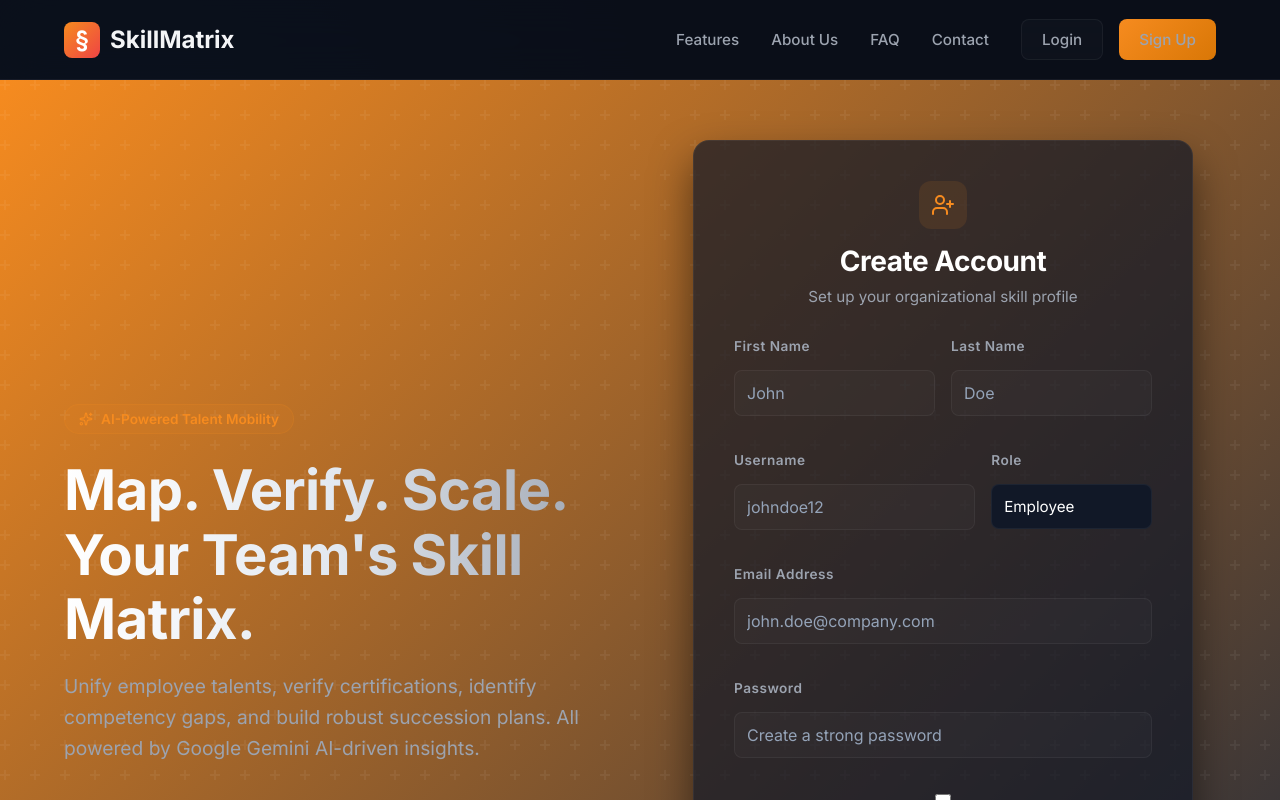
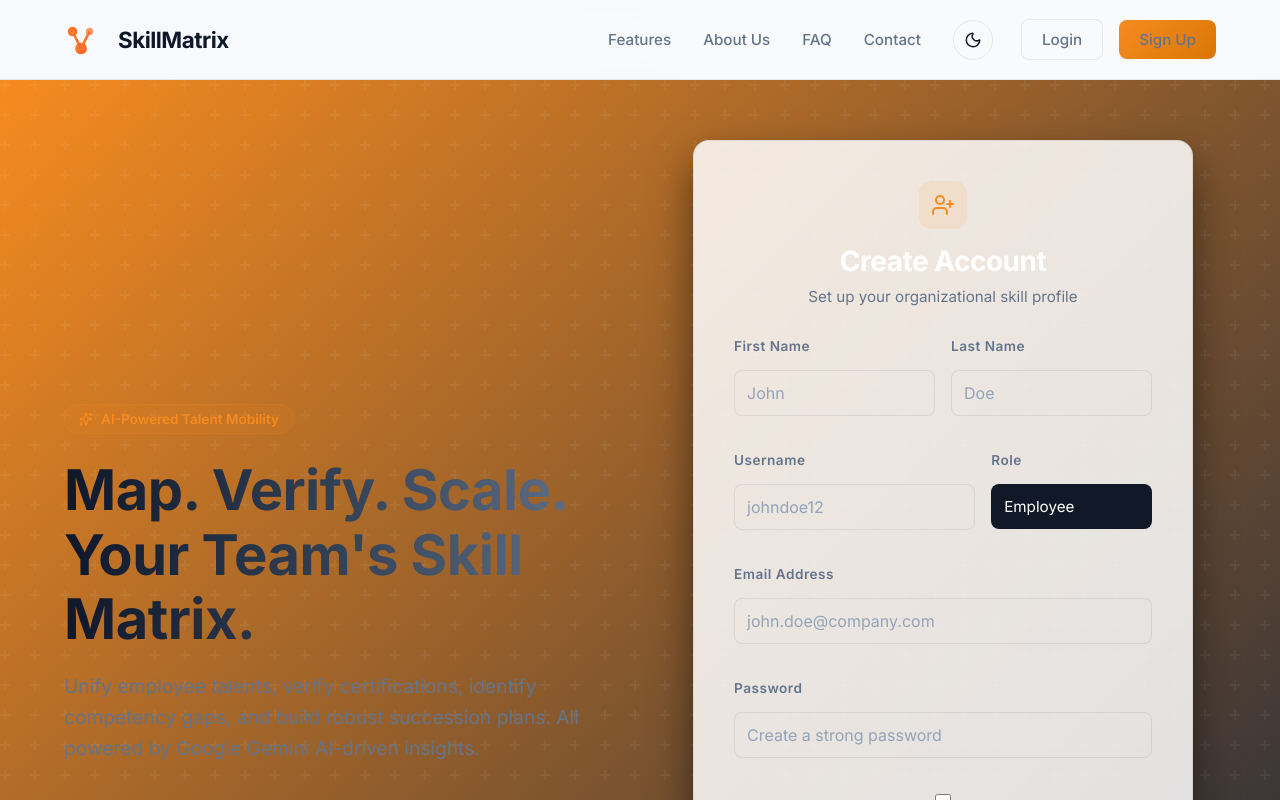
Before and after one commit to imlagat/Employee_skills_system, a React app in the folder frontend/: page /signup in a window 1280 px wide. Shown: the top 800 px of the page. Built offline with nearby package versions, Linux system fonts and the light colour scheme; no server answers; the HTML template or start-up script is replaced by a standard one; a web font is replaced by a local one.

Commit message:
Implement system-wide Light & Dark mode support and add brand SVG logo to the headers

```diff
--- a/frontend/src/components/Topbar.jsx
+++ b/frontend/src/components/Topbar.jsx
@@ -1,12 +1,14 @@
 import React, { useContext, useState, useEffect, useRef } from 'react';
 import { Link, useNavigate } from 'react-router-dom';
-import { Search, LogOut, Menu, Bell, Users } from 'lucide-react';
+import { Search, LogOut, Menu, Bell, Users, Sun, Moon } from 'lucide-react';
 import { AuthContext } from '../context/AuthContext';
+import { ThemeContext } from '../context/ThemeContext';
 import api from '../api/axios';
 import './Topbar.css';
 
 const Topbar = ({ toggleSidebar }) => {
   const { user, logout } = useContext(AuthContext);
+  const { theme, toggleTheme } = useContext(ThemeContext);
   const navigate = useNavigate();
 
   const [searchQuery, setSearchQuery] = useState('');
@@ -144,8 +146,33 @@
         </div>
       </div>
 
-      <div className="topbar-right">
-        <Link to="/admin/notifications" className="notification-btn" title="Notifications" style={{ color: 'inherit', textDecoration: 'none', position: 'relative', display: 'flex', alignItems: 'center' }}>
+      <div className="topbar-right" style={{ display: 'flex', alignItems: 'center' }}>
+        <button
+          onClick={toggleTheme}
+          className="theme-toggle-btn"
+          aria-label="Toggle theme"
+          style={{
+            background: 'transparent',
+            border: 'none',
+            borderRadius: '50%',
+            width: '36px',
+            height: '36px',
+            display: 'inline-flex',
+            alignItems: 'center',
+            justifyContent: 'center',
+            cursor: 'pointer',
+            color: 'var(--text-main)',
+            transition: 'background 0.2s',
+            marginRight: '16px',
+            outline: 'none'
+          }}
+          onMouseEnter={(e) => e.currentTarget.style.background = 'rgba(255,255,255,0.05)'}
+          onMouseLeave={(e) => e.currentTarget.style.background = 'transparent'}
+        >
+          {theme === 'dark' ? <Sun size={18} /> : <Moon size={18} />}
+        </button>
+
+        <Link to="/admin/notifications" className="notification-btn" title="Notifications" style={{ color: 'inherit', textDecoration: 'none', position: 'relative', display: 'flex', alignItems: 'center', marginRight: '16px' }}>
           <Bell size={20} className="bell-icon" />
           {unreadCount > 0 && (
             <span className="notification-dot">
--- /dev/null
+++ b/frontend/src/context/ThemeContext.jsx
@@ -0,0 +1,28 @@
+import React, { createContext, useState, useEffect } from 'react';
+
+export const ThemeContext = createContext();
+
+export const ThemeProvider = ({ children }) => {
+  // Check localStorage, fall back to default 'dark' or system preferences
+  const [theme, setTheme] = useState(() => {
+    const saved = localStorage.getItem('theme');
+    if (saved) return saved;
+    return window.matchMedia('(prefers-color-scheme: light)').matches ? 'light' : 'dark';
+  });
+
+  useEffect(() => {
+    // Apply theme dataset to document element
+    document.documentElement.setAttribute('data-theme', theme);
+    localStorage.setItem('theme', theme);
+  }, [theme]);
+
+  const toggleTheme = () => {
+    setTheme(prev => (prev === 'dark' ? 'light' : 'dark'));
+  };
+
+  return (
+    <ThemeContext.Provider value={{ theme, toggleTheme }}>
+      {children}
+    </ThemeContext.Provider>
+  );
+};
--- a/frontend/src/main.jsx
+++ b/frontend/src/main.jsx
@@ -3,6 +3,7 @@
 import { BrowserRouter } from 'react-router-dom'
 import { GoogleOAuthProvider } from '@react-oauth/google'
 import { AuthProvider } from './context/AuthContext'
+import { ThemeProvider } from './context/ThemeContext'
 import './index.css'
 import App from './App.jsx'
 
@@ -11,7 +12,9 @@
     <BrowserRouter>
       <GoogleOAuthProvider clientId="228395948193-uqfmetourjehvje0s2pcvj1svhdsmo4j.apps.googleusercontent.com">
         <AuthProvider>
-          <App />
+          <ThemeProvider>
+            <App />
+          </ThemeProvider>
         </AuthProvider>
       </GoogleOAuthProvider>
     </BrowserRouter>
--- a/frontend/src/pages/Landing.css
+++ b/frontend/src/pages/Landing.css
@@ -5,8 +5,28 @@
   --landing-text-main: #f3f4f6;
   --landing-text-muted: #9ca3af;
   --landing-border: rgba(255, 255, 255, 0.05);
+  --landing-header-bg: rgba(11, 15, 25, 0.7);
   --accent-orange: #f68b1f;
   --accent-orange-hover: #e57a15;
+}
+
+[data-theme="light"] {
+  --landing-bg: #f8fafc;
+  --landing-card: rgba(255, 255, 255, 0.85);
+  --landing-text-main: #0f172a;
+  --landing-text-muted: #64748b;
+  --landing-border: rgba(15, 23, 42, 0.08);
+  --landing-header-bg: rgba(248, 250, 252, 0.85);
+}
+
+/* Light mode text gradient overrides */
+[data-theme="light"] .hero-text-content h1,
+[data-theme="light"] .section-header h2,
+[data-theme="light"] .spotlight-text-side h2,
+[data-theme="light"] .contact-info-side h2 {
+  background: linear-gradient(to right, #0f172a, #334155, #64748b) !important;
+  -webkit-background-clip: text !important;
+  -webkit-text-fill-color: transparent !important;
 }
 
 .landing-wrapper {
@@ -34,7 +54,7 @@
   left: 0;
   right: 0;
   height: 80px;
-  background: rgba(11, 15, 25, 0.7);
+  background: var(--landing-header-bg);
   backdrop-filter: blur(20px);
   -webkit-backdrop-filter: blur(20px);
   border-bottom: 1px solid var(--landing-border);
--- a/frontend/src/pages/Landing.jsx
+++ b/frontend/src/pages/Landing.jsx
@@ -4,13 +4,15 @@
   Users, Award, Activity, ShieldCheck, HelpCircle,
   Mail, Phone, MapPin, Send, Menu, X, ArrowRight,
   CheckCircle2, Sparkles, Compass, Target, Database,
-  TrendingUp, ArrowUpRight, MessageSquare
+  TrendingUp, ArrowUpRight, MessageSquare, Sun, Moon
 } from 'lucide-react';
 import { AuthContext } from '../context/AuthContext';
+import { ThemeContext } from '../context/ThemeContext';
 import './Landing.css';
 
 const Landing = () => {
   const { user } = useContext(AuthContext);
+  const { theme, toggleTheme } = useContext(ThemeContext);
   const navigate = useNavigate();
   const [isMobileMenuOpen, setIsMobileMenuOpen] = useState(false);
   const [activeFaq, setActiveFaq] = useState(null);
@@ -185,9 +187,22 @@
       {/* Navigation Header */}
       <header className="landing-header">
         <div className="landing-container nav-flex">
-          <Link to="/" className="landing-logo">
-            <div className="landing-logo-icon">§</div>
-            <span>SkillMatrix</span>
+          <Link to="/" className="landing-logo" style={{ display: 'inline-flex', alignItems: 'center', textDecoration: 'none' }}>
+            <svg width="34" height="34" viewBox="0 0 32 32" fill="none" xmlns="http://www.w3.org/2000/svg" style={{ marginRight: '10px' }}>
+              <defs>
+                <linearGradient id="logo-grad" x1="0%" y1="0%" x2="100%" y2="100%">
+                  <stop offset="0%" stopColor="#f68b1f" />
+                  <stop offset="100%" stopColor="#ff5a36" />
+                </linearGradient>
+              </defs>
+              <circle cx="8" cy="8" r="4.5" fill="url(#logo-grad)" />
+              <circle cx="24" cy="8" r="3.5" fill="url(#logo-grad)" fillOpacity="0.7" />
+              <circle cx="16" cy="24" r="5.5" fill="url(#logo-grad)" />
+              <line x1="8" y1="8" x2="24" y2="8" stroke="url(#logo-grad)" strokeWidth="2.5" strokeDasharray="2 2" />
+              <line x1="8" y1="8" x2="16" y2="24" stroke="url(#logo-grad)" strokeWidth="2.5" />
+              <line x1="24" y1="8" x2="16" y2="24" stroke="url(#logo-grad)" strokeWidth="2.5" />
+            </svg>
+            <span style={{ fontSize: '1.4rem', fontWeight: 800, color: 'var(--landing-text-main)', letterSpacing: '-0.5px' }}>SkillMatrix</span>
           </Link>
 
           <button className="landing-mobile-toggle" onClick={() => setIsMobileMenuOpen(!isMobileMenuOpen)}>
@@ -200,7 +215,29 @@
             <a href="#faq" onClick={() => setIsMobileMenuOpen(false)}>FAQ</a>
             <a href="#contact" onClick={() => setIsMobileMenuOpen(false)}>Contact</a>
 
-            <div className="landing-nav-ctas">
+            <div className="landing-nav-ctas" style={{ display: 'flex', alignItems: 'center' }}>
+              <button
+                onClick={toggleTheme}
+                className="theme-toggle-btn"
+                aria-label="Toggle theme"
+                style={{
+                  background: 'transparent',
+                  border: '1px solid var(--landing-border)',
+                  borderRadius: '50%',
+                  width: '40px',
+                  height: '40px',
+                  display: 'inline-flex',
+                  alignItems: 'center',
+                  justifyContent: 'center',
+                  cursor: 'pointer',
+                  color: 'var(--landing-text-main)',
+                  transition: 'all 0.2s',
+                  marginRight: '12px'
+                }}
+              >
+                {theme === 'dark' ? <Sun size={18} /> : <Moon size={18} />}
+              </button>
+
               {user ? (
                 <button className="landing-btn landing-btn-primary" onClick={() => navigate('/dashboard')}>
                   Go to Dashboard
--- a/frontend/src/pages/Login.jsx
+++ b/frontend/src/pages/Login.jsx
@@ -2,12 +2,14 @@
 import { useNavigate, Link } from 'react-router-dom';
 import { useGoogleLogin } from '@react-oauth/google';
 import { AuthContext } from '../context/AuthContext';
-import { Lock, Menu, X, Sparkles } from 'lucide-react';
+import { Lock, Menu, X, Sparkles, Sun, Moon } from 'lucide-react';
 import toast from 'react-hot-toast';
+import { ThemeContext } from '../context/ThemeContext';
 import './Login.css';
 import './Landing.css';
 
 const Login = () => {
+  const { theme, toggleTheme } = useContext(ThemeContext);
   const [username, setUsername] = useState('');
   const [password, setPassword] = useState('');
   const [showPassword, setShowPassword] = useState(false);
@@ -61,9 +63,22 @@
       {/* Topbar Navigation */}
       <header className="landing-header">
         <div className="landing-container nav-flex">
-          <Link to="/" className="landing-logo">
-            <div className="landing-logo-icon">§</div>
-            <span>SkillMatrix</span>
+          <Link to="/" className="landing-logo" style={{ display: 'inline-flex', alignItems: 'center', textDecoration: 'none' }}>
+            <svg width="34" height="34" viewBox="0 0 32 32" fill="none" xmlns="http://www.w3.org/2000/svg" style={{ marginRight: '10px' }}>
+              <defs>
+                <linearGradient id="logo-grad" x1="0%" y1="0%" x2="100%" y2="100%">
+                  <stop offset="0%" stopColor="#f68b1f" />
+                  <stop offset="100%" stopColor="#ff5a36" />
+                </linearGradient>
+              </defs>
+              <circle cx="8" cy="8" r="4.5" fill="url(#logo-grad)" />
+              <circle cx="24" cy="8" r="3.5" fill="url(#logo-grad)" fillOpacity="0.7" />
+              <circle cx="16" cy="24" r="5.5" fill="url(#logo-grad)" />
+              <line x1="8" y1="8" x2="24" y2="8" stroke="url(#logo-grad)" strokeWidth="2.5" strokeDasharray="2 2" />
+              <line x1="8" y1="8" x2="16" y2="24" stroke="url(#logo-grad)" strokeWidth="2.5" />
+              <line x1="24" y1="8" x2="16" y2="24" stroke="url(#logo-grad)" strokeWidth="2.5" />
+            </svg>
+            <span style={{ fontSize: '1.4rem', fontWeight: 800, color: 'var(--landing-text-main)', letterSpacing: '-0.5px' }}>SkillMatrix</span>
           </Link>
 
           <button className="landing-mobile-toggle" onClick={() => setIsMobileMenuOpen(!isMobileMenuOpen)}>
@@ -76,7 +91,30 @@
             <a href="/#faq" onClick={() => setIsMobileMenuOpen(false)}>FAQ</a>
             <a href="/#contact" onClick={() => setIsMobileMenuOpen(false)}>Contact</a>
 
-            <div className="landing-nav-ctas">
+            <div className="landing-nav-ctas" style={{ display: 'flex', alignItems: 'center' }}>
+              <button
+                type="button"
+                onClick={toggleTheme}
+                className="theme-toggle-btn"
+                aria-label="Toggle theme"
+                style={{
+                  background: 'transparent',
+                  border: '1px solid var(--landing-border)',
+                  borderRadius: '50%',
+                  width: '40px',
+                  height: '40px',
+                  display: 'inline-flex',
+                  alignItems: 'center',
+                  justifyContent: 'center',
+                  cursor: 'pointer',
+                  color: 'var(--landing-text-main)',
+                  transition: 'all 0.2s',
+                  marginRight: '12px'
+                }}
+              >
+                {theme === 'dark' ? <Sun size={18} /> : <Moon size={18} />}
+              </button>
+
               <Link to="/login" className="landing-btn landing-btn-outline" onClick={() => setIsMobileMenuOpen(false)}>
                 Login
               </Link>
--- a/frontend/src/pages/Signup.jsx
+++ b/frontend/src/pages/Signup.jsx
@@ -1,12 +1,14 @@
-import React, { useState } from 'react';
+import React, { useState, useContext } from 'react';
 import { useNavigate, Link } from 'react-router-dom';
-import { Menu, X, UserPlus, Sparkles } from 'lucide-react';
+import { Menu, X, UserPlus, Sparkles, Sun, Moon } from 'lucide-react';
 import toast from 'react-hot-toast';
 import api from '../api/axios';
+import { ThemeContext } from '../context/ThemeContext';
 import './Login.css';
 import './Landing.css';
 
 const Signup = () => {
+  const { theme, toggleTheme } = useContext(ThemeContext);
   const [formData, setFormData] = useState({
     username: '',
     first_name: '',
@@ -40,9 +42,22 @@
       {/* Topbar Navigation */}
       <header className="landing-header">
         <div className="landing-container nav-flex">
-          <Link to="/" className="landing-logo">
-            <div className="landing-logo-icon">§</div>
-            <span>SkillMatrix</span>
+          <Link to="/" className="landing-logo" style={{ display: 'inline-flex', alignItems: 'center', textDecoration: 'none' }}>
+            <svg width="34" height="34" viewBox="0 0 32 32" fill="none" xmlns="http://www.w3.org/2000/svg" style={{ marginRight: '10px' }}>
+              <defs>
+                <linearGradient id="logo-grad" x1="0%" y1="0%" x2="100%" y2="100%">
+                  <stop offset="0%" stopColor="#f68b1f" />
+                  <stop offset="100%" stopColor="#ff5a36" />
+                </linearGradient>
+              </defs>
+              <circle cx="8" cy="8" r="4.5" fill="url(#logo-grad)" />
+              <circle cx="24" cy="8" r="3.5" fill="url(#logo-grad)" fillOpacity="0.7" />
+              <circle cx="16" cy="24" r="5.5" fill="url(#logo-grad)" />
+              <line x1="8" y1="8" x2="24" y2="8" stroke="url(#logo-grad)" strokeWidth="2.5" strokeDasharray="2 2" />
+              <line x1="8" y1="8" x2="16" y2="24" stroke="url(#logo-grad)" strokeWidth="2.5" />
+              <line x1="24" y1="8" x2="16" y2="24" stroke="url(#logo-grad)" strokeWidth="2.5" />
+            </svg>
+            <span style={{ fontSize: '1.4rem', fontWeight: 800, color: 'var(--landing-text-main)', letterSpacing: '-0.5px' }}>SkillMatrix</span>
           </Link>
 
           <button className="landing-mobile-toggle" onClick={() => setIsMobileMenuOpen(!isMobileMenuOpen)}>
@@ -55,7 +70,30 @@
             <a href="/#faq" onClick={() => setIsMobileMenuOpen(false)}>FAQ</a>
             <a href="/#contact" onClick={() => setIsMobileMenuOpen(false)}>Contact</a>
 
-            <div className="landing-nav-ctas">
+            <div className="landing-nav-ctas" style={{ display: 'flex', alignItems: 'center' }}>
+              <button
+                type="button"
+                onClick={toggleTheme}
+                className="theme-toggle-btn"
+                aria-label="Toggle theme"
+                style={{
+                  background: 'transparent',
+                  border: '1px solid var(--landing-border)',
+                  borderRadius: '50%',
+                  width: '40px',
+                  height: '40px',
+                  display: 'inline-flex',
+                  alignItems: 'center',
+                  justifyContent: 'center',
+                  cursor: 'pointer',
+                  color: 'var(--landing-text-main)',
+                  transition: 'all 0.2s',
+                  marginRight: '12px'
+                }}
+              >
+                {theme === 'dark' ? <Sun size={18} /> : <Moon size={18} />}
+              </button>
+
               <Link to="/login" className="landing-btn landing-btn-outline" onClick={() => setIsMobileMenuOpen(false)}>
                 Login
               </Link>
```
